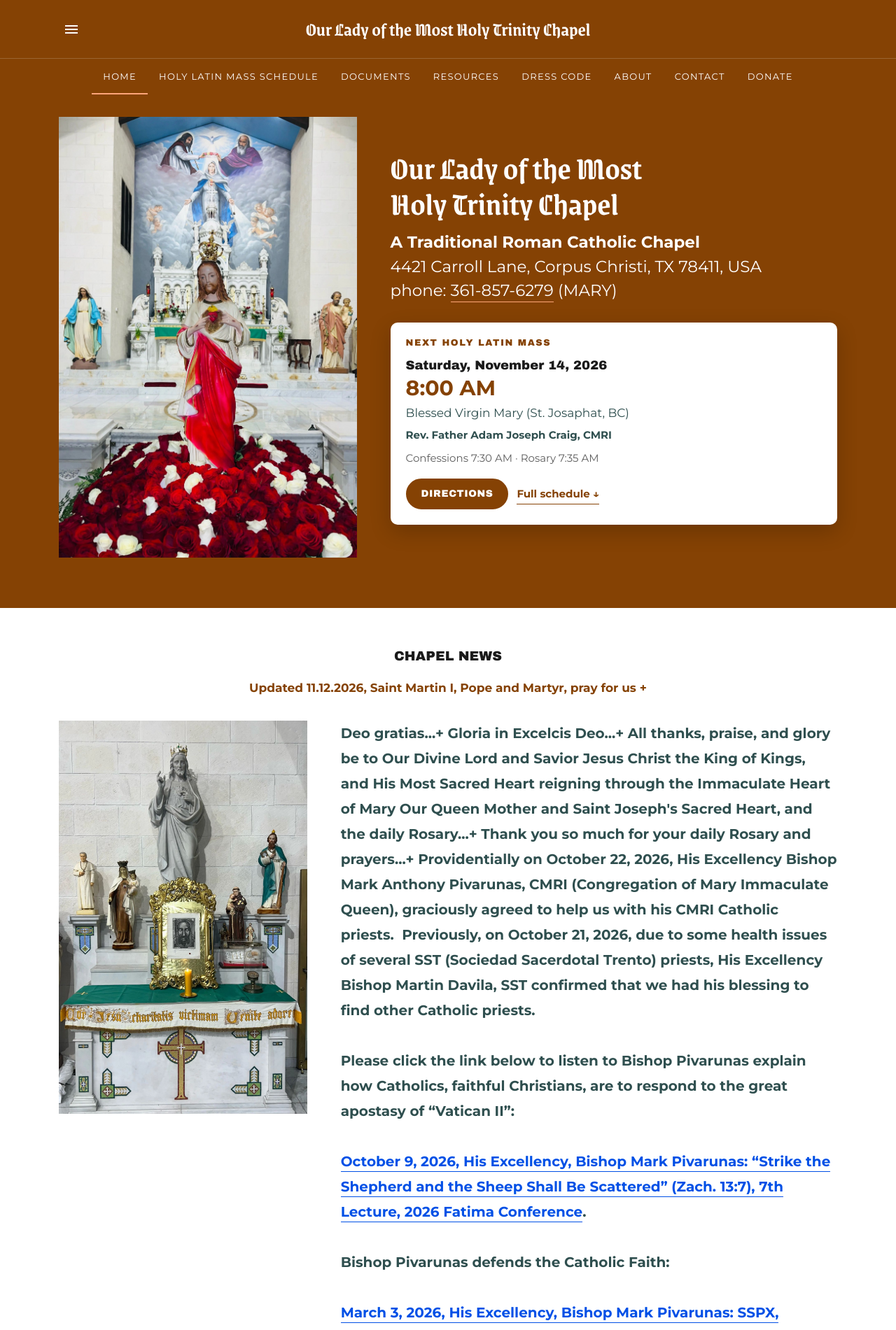
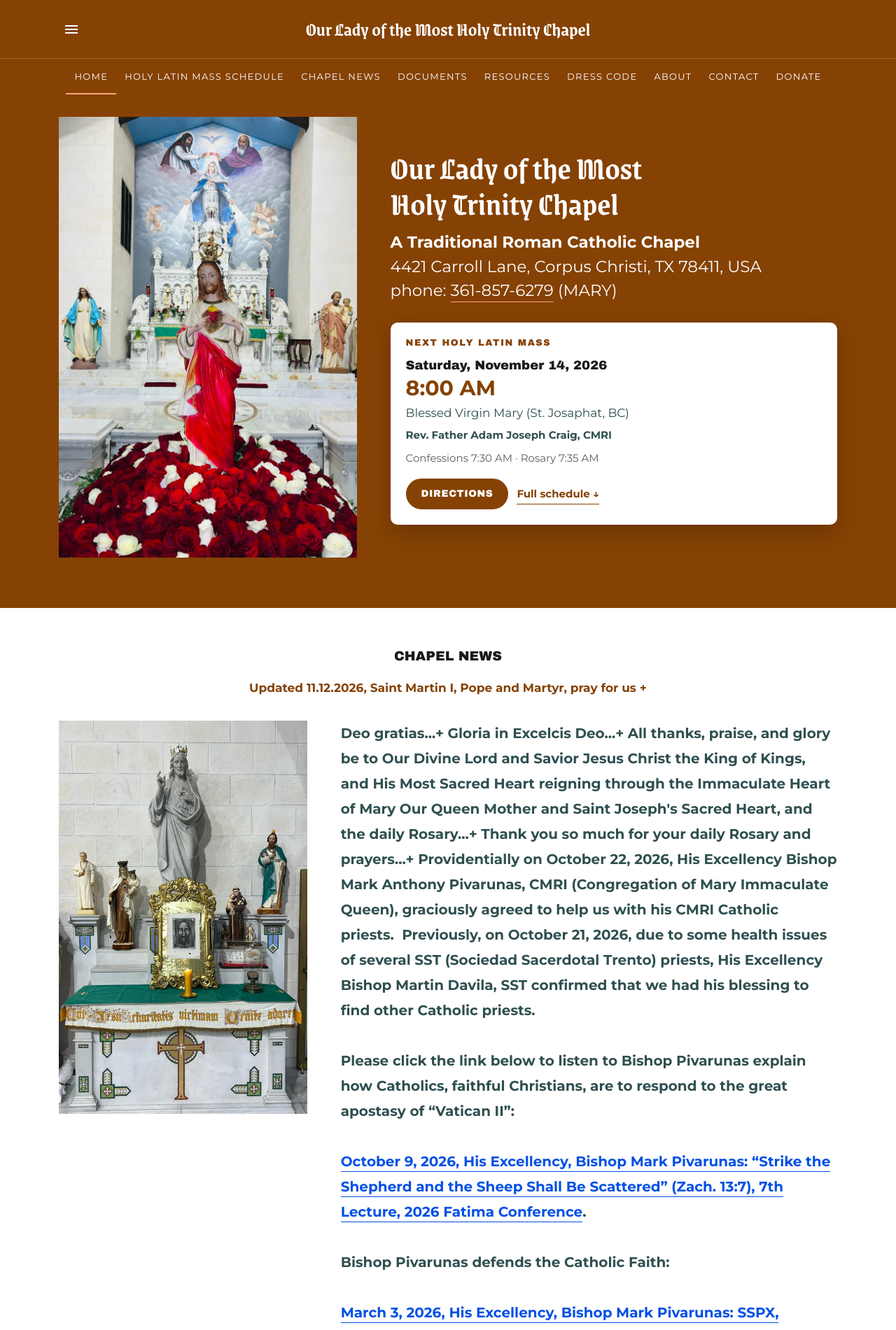
Before and after one commit to ourladymhtchurch/ourladymhtchurch.github.io, a Jekyll site: the page built from index.html, in a window 1280 px wide. Shown: the top 1901 px of the page at 70% size. Built offline with Jekyll 4.4.1, drawn with Linux system fonts in a browser that asks for light colours.

Commit message:
Add Chapel News to the top menu and the ☰ menu after the Holy Latin Mass Schedule
Tighter link spacing below 1920px keeps the nine top-menu links on one row.
The ☰ menu now closes when a link to a section of the page is tapped, so the
page is no longer hidden behind it.

```diff
--- a/_data/navigation.yml
+++ b/_data/navigation.yml
@@ -12,6 +12,8 @@ primary:
     url: /
   - title: "Holy Latin Mass Schedule"
     url: /#mass-schedule
+  - title: "Chapel News"
+    url: /#chapel-news
   - title: "Documents"
     url: /documents/
   - title: "Resources"
@@ -30,6 +32,8 @@ drawer:
     url: /
   - title: "Holy Latin Mass Schedule"
     url: /#mass-schedule
+  - title: "Chapel News"
+    url: /#chapel-news
   - title: "Documents"
     url: /documents/
   - title: "Resources"
--- a/_sass/olmht/_header.scss
+++ b/_sass/olmht/_header.scss
@@ -34,6 +34,9 @@
   border-bottom: 2px solid transparent;
 }
 .primary-nav__list a:hover, .primary-nav__list a.is-active { border-bottom-color: var(--peach); }
-/* Tighter spacing while the container is 984px wide keeps the links on one row
-   ("Holy Latin Mass Schedule" is long). */
-@media (min-width: 1024px) and (max-width: 1279px) { .primary-nav__list a { padding-left: 10px; padding-right: 10px; } }
+/* Tighter spacing below 1920px keeps all nine links on one row ("Holy Latin Mass
+   Schedule" is long); the 984px container also gets slightly smaller text. */
+@media (min-width: 1280px) and (max-width: 1919px) { .primary-nav__list a { padding-left: 12px; padding-right: 12px; } }
+@media (min-width: 1024px) and (max-width: 1279px) {
+  .primary-nav__list a { padding-left: 7px; padding-right: 7px; font-size: 12px; letter-spacing: .08em; }
+}
--- a/assets/js/main.js
+++ b/assets/js/main.js
@@ -30,6 +30,17 @@
     if (backdrop) backdrop.addEventListener('click', closeDrawer);
     document.addEventListener('keydown', function (e) {
       if (e.key === 'Escape' && body.classList.contains('drawer-open')) closeDrawer();
+    });
+
+    /* A link to a section of this page (Holy Latin Mass Schedule, Chapel News)
+       only scrolls, so close the drawer to show it. Focus stays put (closeDrawer
+       would move it to the menu button and scroll back to the top). */
+    drawer.addEventListener('click', function (e) {
+      var link = e.target.closest('a[href]');
+      if (!link || link.target === '_blank' || !body.classList.contains('drawer-open')) return;
+      body.classList.remove('drawer-open');
+      drawer.setAttribute('aria-hidden', 'true');
+      openBtn.setAttribute('aria-expanded', 'false');
     });
 
     /* Expandable groups (Catholic Creeds, Resources, ...) */
```
